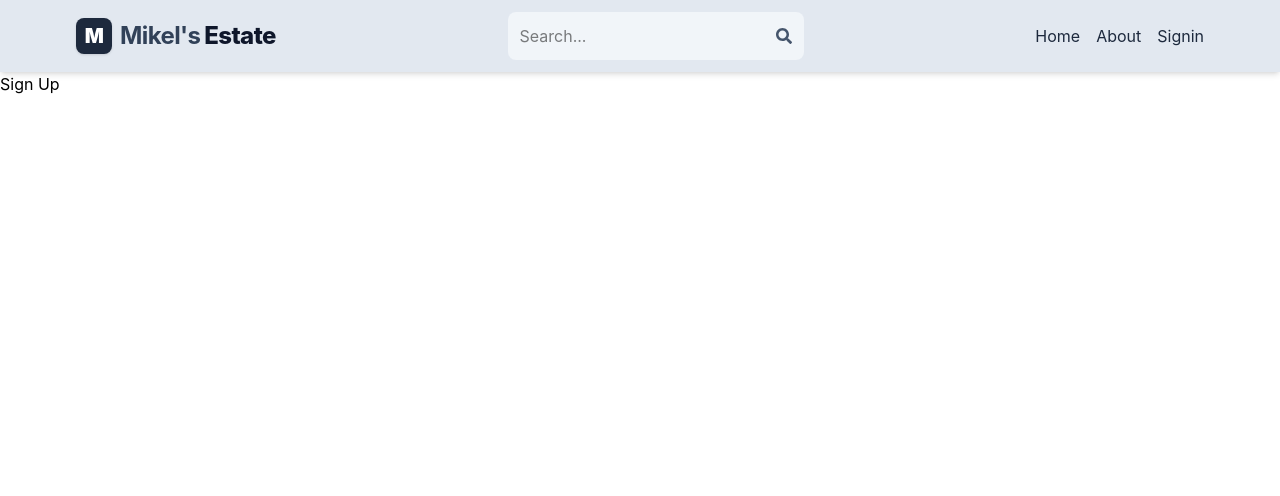
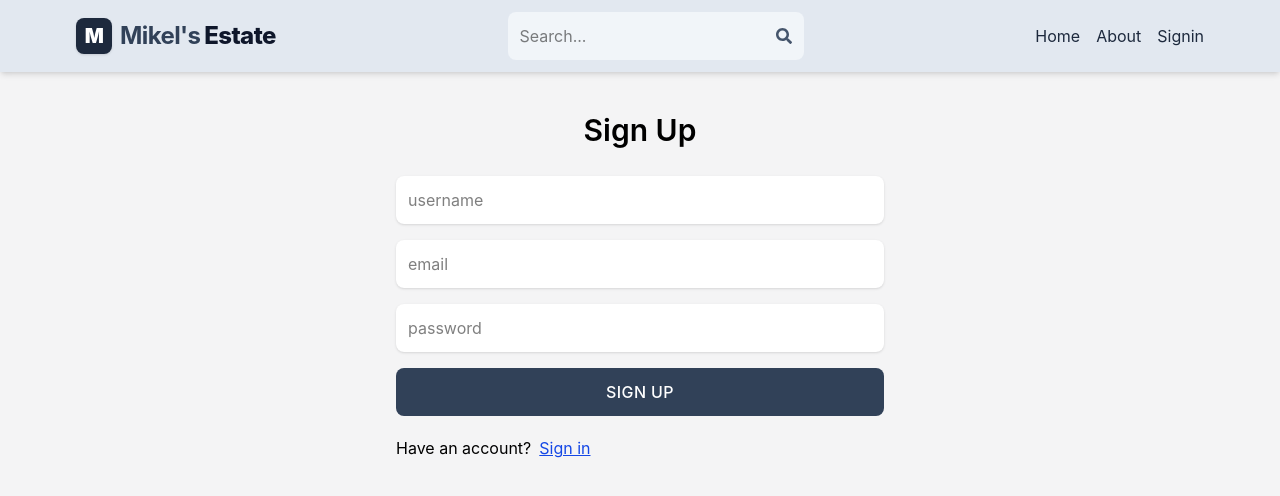
Before and after one commit to Mickels-Hub/MERN_-Project, a React (Vite) app in the folder client/: page /signup in a window 1280 px wide. Shown: the top 496 px of the page. Built offline with nearby package versions, Linux system fonts and the light colour scheme.

Commit message:
complete sign up page

```diff
--- a/client/src/index.css
+++ b/client/src/index.css
@@ -1 +1,6 @@
 @import "tailwindcss";
+
+body {
+  background-color: #f4f4f5;
+  min-height: 100vh;
+}
--- a/client/src/pages/signup.jsx
+++ b/client/src/pages/signup.jsx
@@ -1,3 +1,47 @@
+import React from 'react'
+import {Link} from 'react-router-dom'
+
 export default function SignUp() {
-  return <div>Sign Up</div>;
+  return (
+    <div className='p-3 max-w-lg mx-auto'>
+      <h1 className='text-3xl text-center font-semibold my-7'>Sign Up</h1>
+      <form className='flex flex-col gap-4'>
+        <input
+          type='text'
+          placeholder='username'
+          className='bg-white p-3 rounded-lg outline-none
+           shadow-sm focus:ring-2
+           focus:ring-slate-400 transition-all'
+          id='username'
+        />
+        <input
+          type='email'
+          placeholder='email'
+          className='bg-white p-3 rounded-lg outline-none
+          shadow-sm focus:ring-2
+           focus:ring-slate-400 transition-all'
+          id='email'
+        />
+        <input
+          type='password'
+          placeholder='password'
+          className='bg-white p-3 rounded-lg outline-none
+          shadow-sm focus:ring-2 focus:ring-slate-400
+          transition-all'
+          id='password' />
+          <button className='bg-slate-700 text-white
+          p-3 rounded-lg uppercase hover:opacity-95 hover:shadow-md transition-all
+          active:scale-[0.98] disabled:opacity-80 font-medium tracking-wide'>
+            Sign Up
+          </button>
+      </form>
+      <div className="flex gap-2 mt-5">
+        <p>Have an account?</p>
+        <Link to={"/signin"} >
+        <spam className="text-blue-700 hover: underline " >Sign in</spam>
+        </Link>
+      </div>
+
+    </div>
+  )
 }
```
